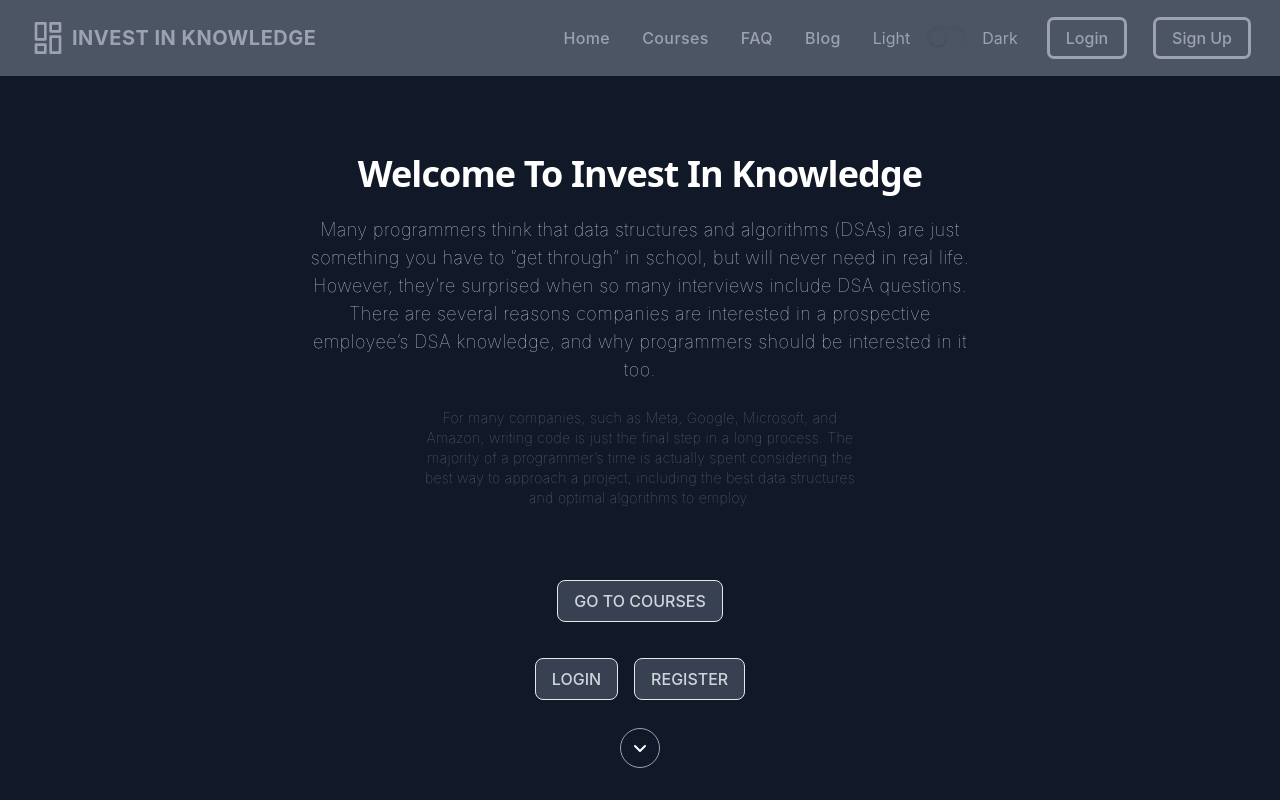
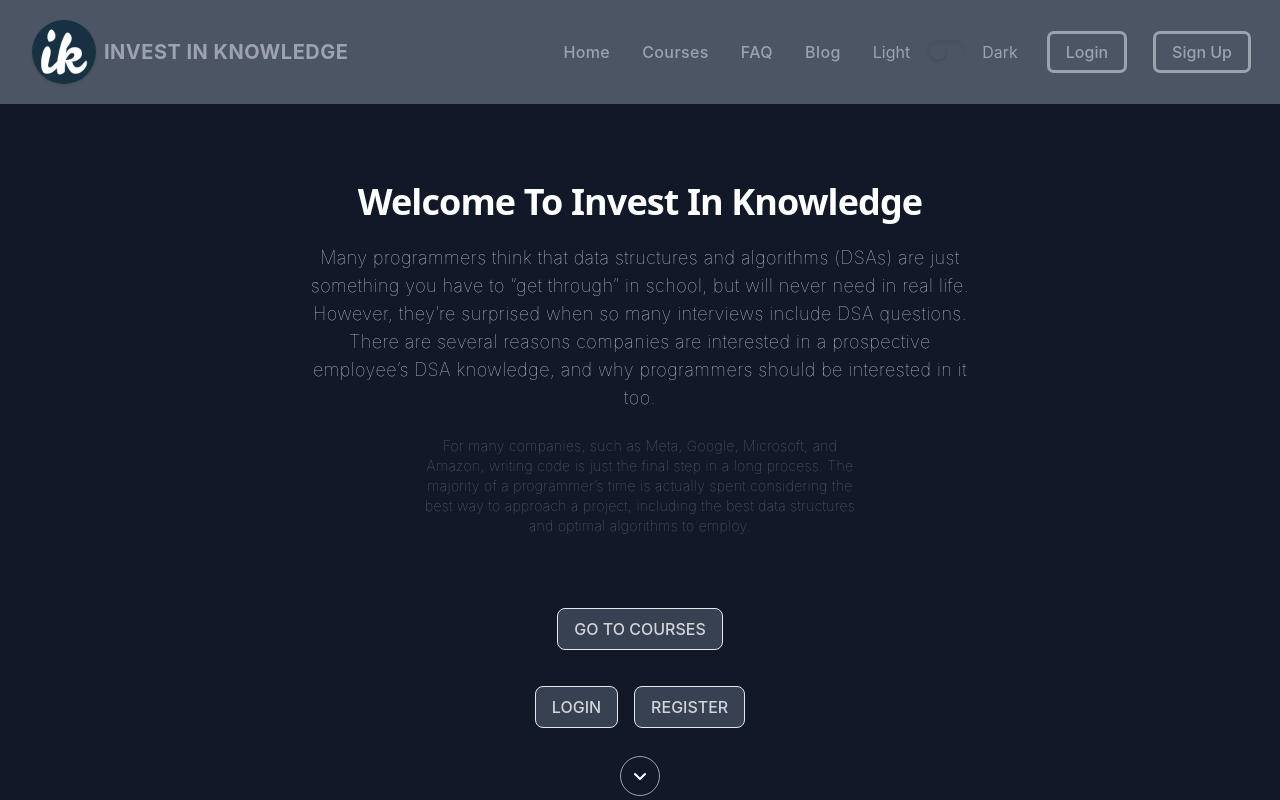
Before and after one commit to yusuf-khan-swd/invest-in-knowledge-client, a React (Create React App) app: page / in a window 1280 px wide. Shown: the top 800 px of the page. Built offline with nearby package versions, Linux system fonts and the light colour scheme; no server answers.

Commit message:
added logo to site in nav

```diff
--- a/src/Pages/Shared/Header/Header.js
+++ b/src/Pages/Shared/Header/Header.js
@@ -4,7 +4,7 @@ import toast from 'react-hot-toast';
 import { Link } from 'react-router-dom';
 import { AuthContext } from '../../../contexts/AuthProvider/AuthProvider';
 import { FaUserAlt } from 'react-icons/fa';
-
+import logo from '../../../assets/logo/logo.png';
 
 const Header = () => {
   const [isMenuOpen, setIsMenuOpen] = useState(false);
@@ -33,21 +33,7 @@ const Header = () => {
               title="Company"
               className="inline-flex items-center"
             >
-              <svg
-                className="w-8 text-teal-accent-400"
-                viewBox="0 0 24 24"
-                strokeLinejoin="round"
-                strokeWidth="2"
-                strokeLinecap="round"
-                strokeMiterlimit="10"
-                stroke="currentColor"
-                fill="none"
-              >
-                <rect x="3" y="1" width="7" height="12" />
-                <rect x="3" y="17" width="7" height="6" />
-                <rect x="14" y="1" width="7" height="6" />
-                <rect x="14" y="11" width="7" height="12" />
-              </svg>
+              <img src={logo} className="object-cover cursor-pointer w-16 h-16 rounded-full shadow dark:bg-gray-500" alt="" />
               <span className="ml-2 text-xl font-bold tracking-wide uppercase">
                 Invest In Knowledge
               </span>
```
Also changed, not shown: src/assets/logo/logo.png (added).
